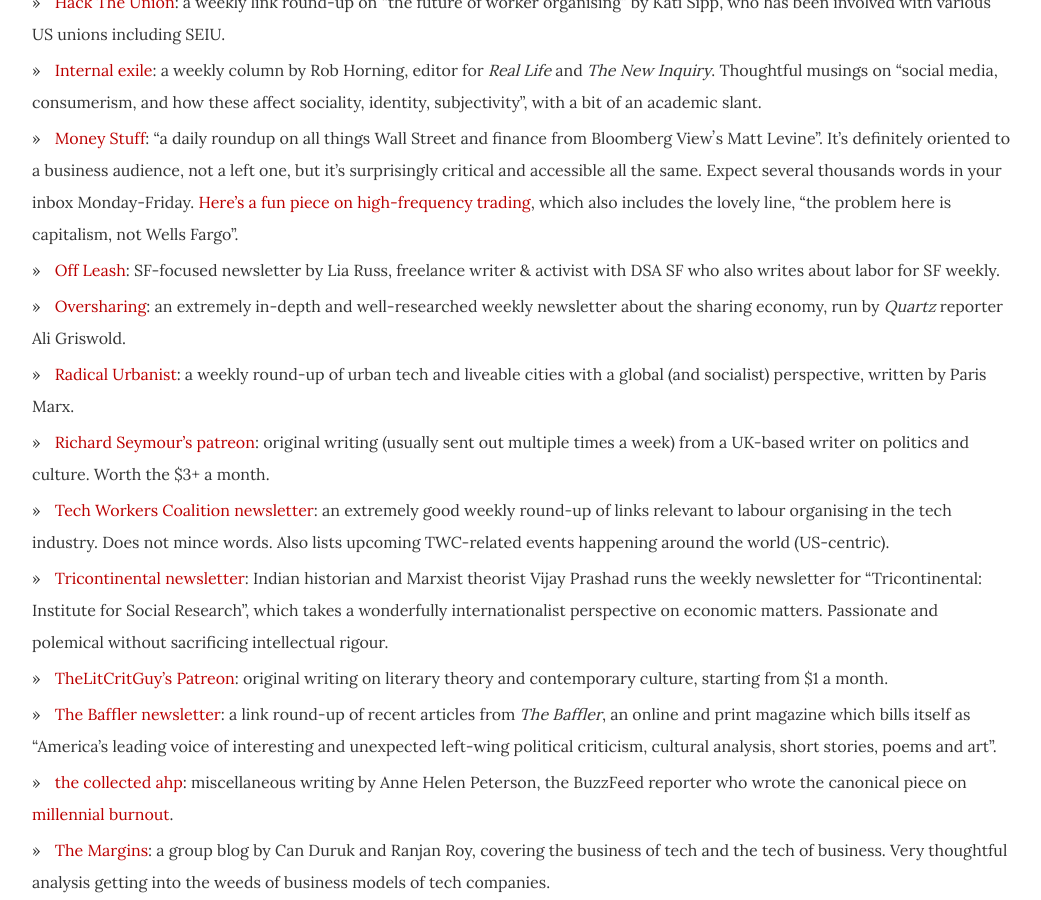
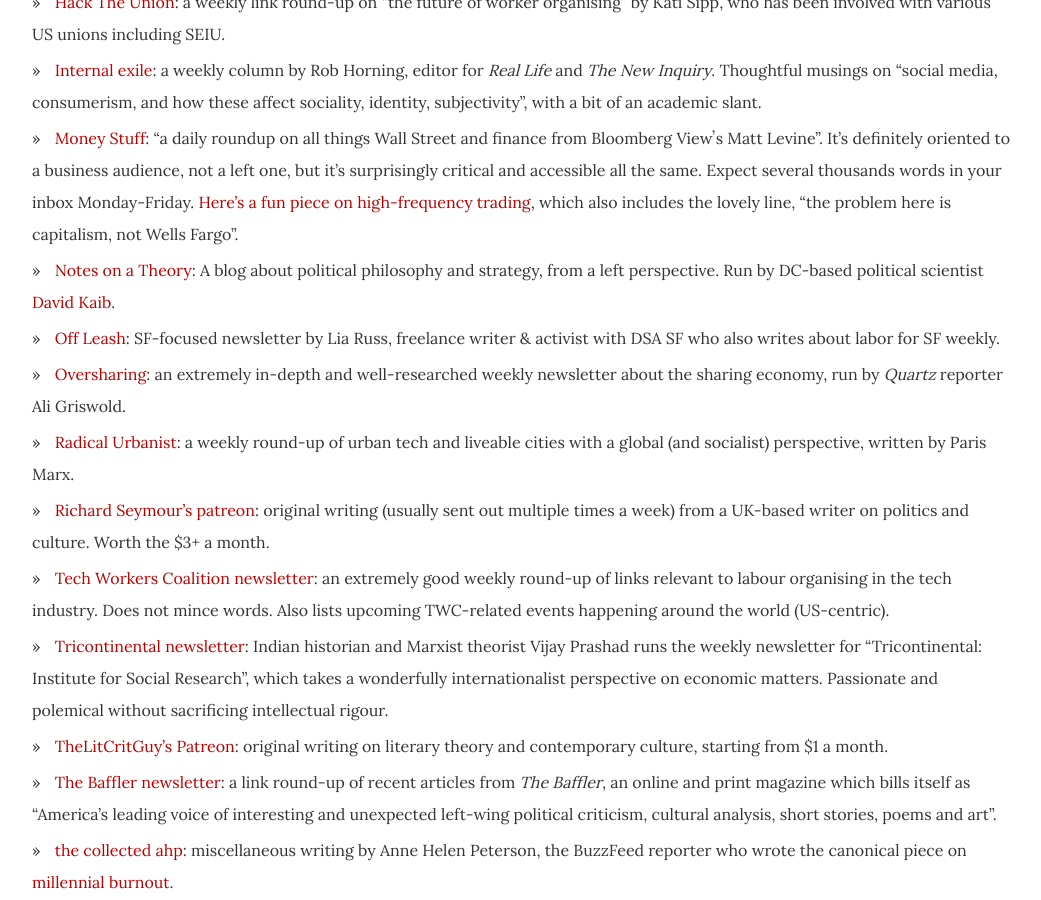
Before and after one commit to dellsystem/dellsystem.github.io, a Jekyll site: the page built from about.md, in a window 1280 px wide and 900 px high, scrolled down 2468 px. Shown: the whole window, without its empty margins (128-1169 px from the left). Built offline with Jekyll 4.4.1, drawn with Linux system fonts in a browser that asks for light colours.

Commit message:
Add email newsletter to about page

```diff
--- a/about.md
+++ b/about.md
@@ -92,6 +92,7 @@ I subscribe to a ton of email newsletters covering a mix of tech, econ, culture,
 * [Hack The Union](http://www.hacktheunion.org): a weekly link round-up on "the future of worker organising" by Kati Sipp, who has been involved with various US unions including SEIU.
 * [Internal exile](https://tinyletter.com/robhorning): a weekly column by Rob Horning, editor for _Real Life_ and _The New Inquiry_. Thoughtful musings on "social media, consumerism, and how these affect sociality, identity, subjectivity", with a bit of an academic slant.
 * [Money Stuff](https://www.bloomberg.com/opinion/authors/ARbTQlRLRjE/matthew-s-levine): "a daily roundup on all things Wall Street and finance from Bloomberg Viewʼs Matt Levine". It's definitely oriented to a business audience, not a left one, but it's surprisingly critical and accessible all the same. Expect several thousands words in your inbox Monday-Friday. [Here's a fun piece on high-frequency trading](https://www.bloomberg.com/opinion/articles/2019-03-11/you-need-a-big-tower-to-trade-stocks), which also includes the lovely line, "the problem here is capitalism, not Wells Fargo".
+* [Notes on a Theory](https://notesonatheory.wordpress.com/): A blog about political philosophy and strategy, from a left perspective. Run by DC-based political scientist [David Kaib](https://twitter.com/DavidKaib).
 * [Off Leash](https://liaruss.substack.com/): SF-focused newsletter by Lia Russ, freelance writer & activist with DSA SF who also writes about labor for SF weekly.
 * [Oversharing](https://oversharing.substack.com): an extremely in-depth and well-researched weekly newsletter about the sharing economy, run by _Quartz_ reporter Ali Griswold.
 * [Radical Urbanist](https://www.getrevue.co/profile/radicalurbanist): a weekly round-up of urban tech and liveable cities with a global (and socialist) perspective, written by Paris Marx.
```
